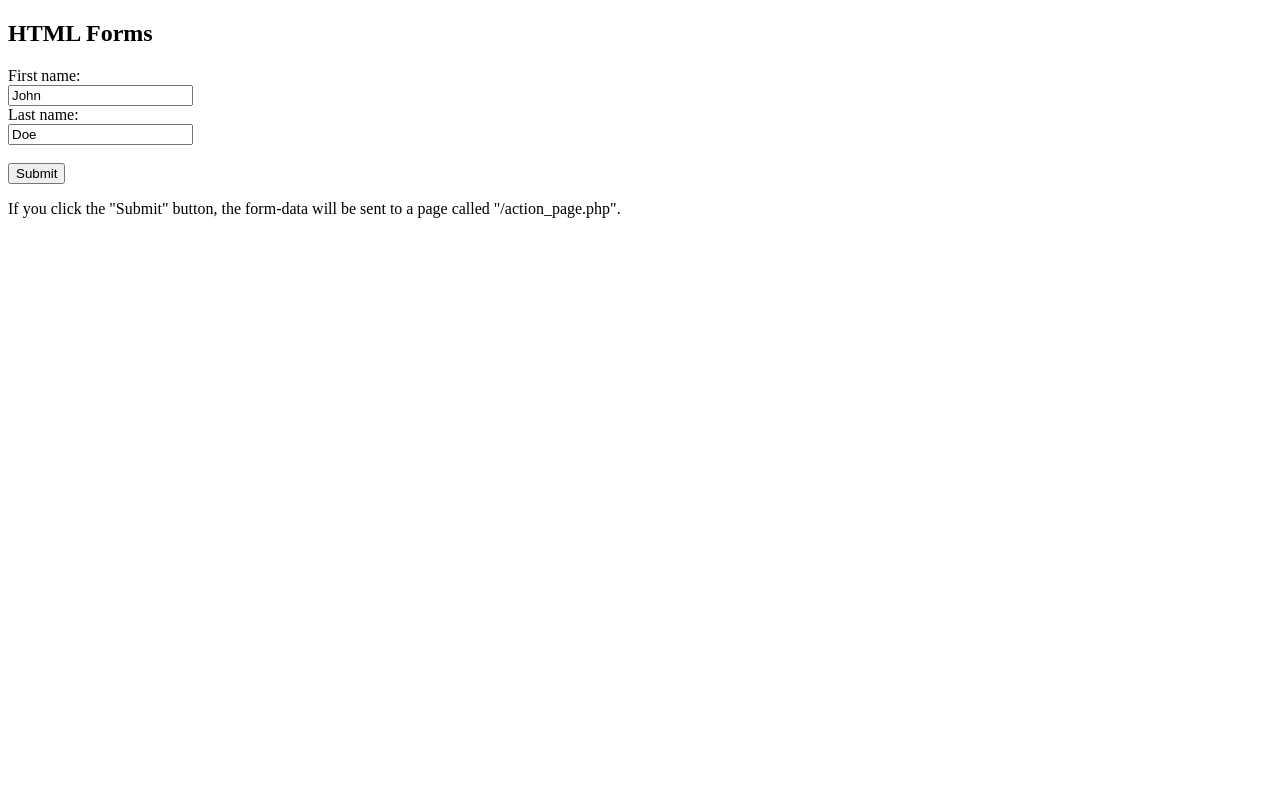
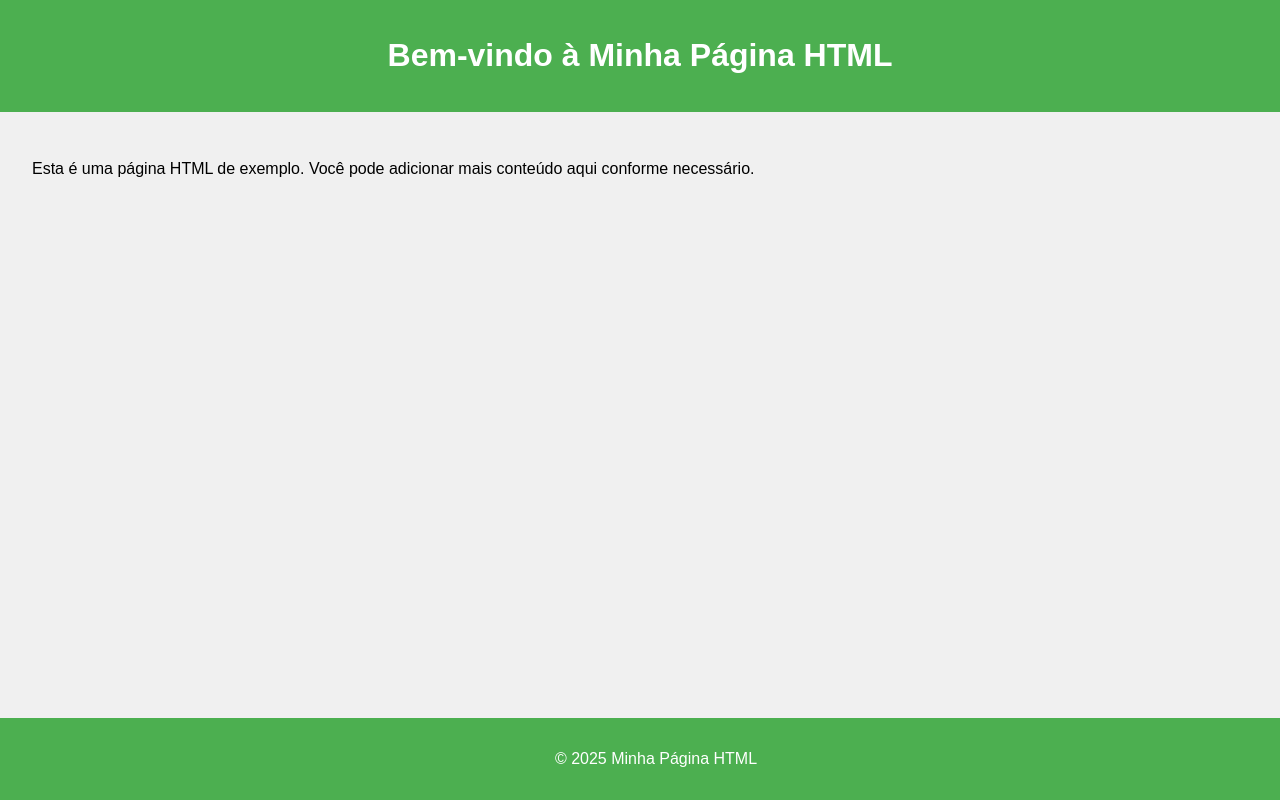
Before and after one commit to joaogabfc12/joaogabfc12.github.io, a plain HTML site: page index.html in a window 1280 px wide. Drawn offline with Linux system fonts and the light colour scheme.

Commit message:
Update index.html

```diff
--- a/index.html
+++ b/index.html
@@ -1,18 +1,45 @@
 <!DOCTYPE html>
-<html>
+<html lang="pt-BR">
+<head>
+    <meta charset="UTF-8">
+    <meta name="viewport" content="width=device-width, initial-scale=1.0">
+    <title>Minha Página HTML</title>
+    <style>
+        body {
+            font-family: Arial, sans-serif;
+            background-color: #f0f0f0;
+            margin: 0;
+            padding: 0;
+        }
+        header {
+            background-color: #4CAF50;
+            color: white;
+            padding: 1em;
+            text-align: center;
+        }
+        main {
+            padding: 2em;
+        }
+        footer {
+            background-color: #4CAF50;
+            color: white;
+            text-align: center;
+            padding: 1em;
+            position: fixed;
+            bottom: 0;
+            width: 100%;
+        }
+    </style>
+</head>
 <body>
-
-<h2>HTML Forms</h2>
-
-<form action="">
-  <label for="fname">First name:</label><br>
-  <input type="text" id="fname" name="fname" value="John"><br>
-  <label for="lname">Last name:</label><br>
-  <input type="text" id="lname" name="lname" value="Doe"><br><br>
-  <input type="submit" value="Submit">
-</form>
-
-<p>If you click the "Submit" button, the form-data will be sent to a page called "/action_page.php".</p>
-
+    <header>
+        <h1>Bem-vindo à Minha Página HTML</h1>
+    </header>
+    <main>
+        <p>Esta é uma página HTML de exemplo. Você pode adicionar mais conteúdo aqui conforme necessário.</p>
+    </main>
+    <footer>
+        <p>&copy; 2025 Minha Página HTML</p>
+    </footer>
 </body>
 </html>
```
